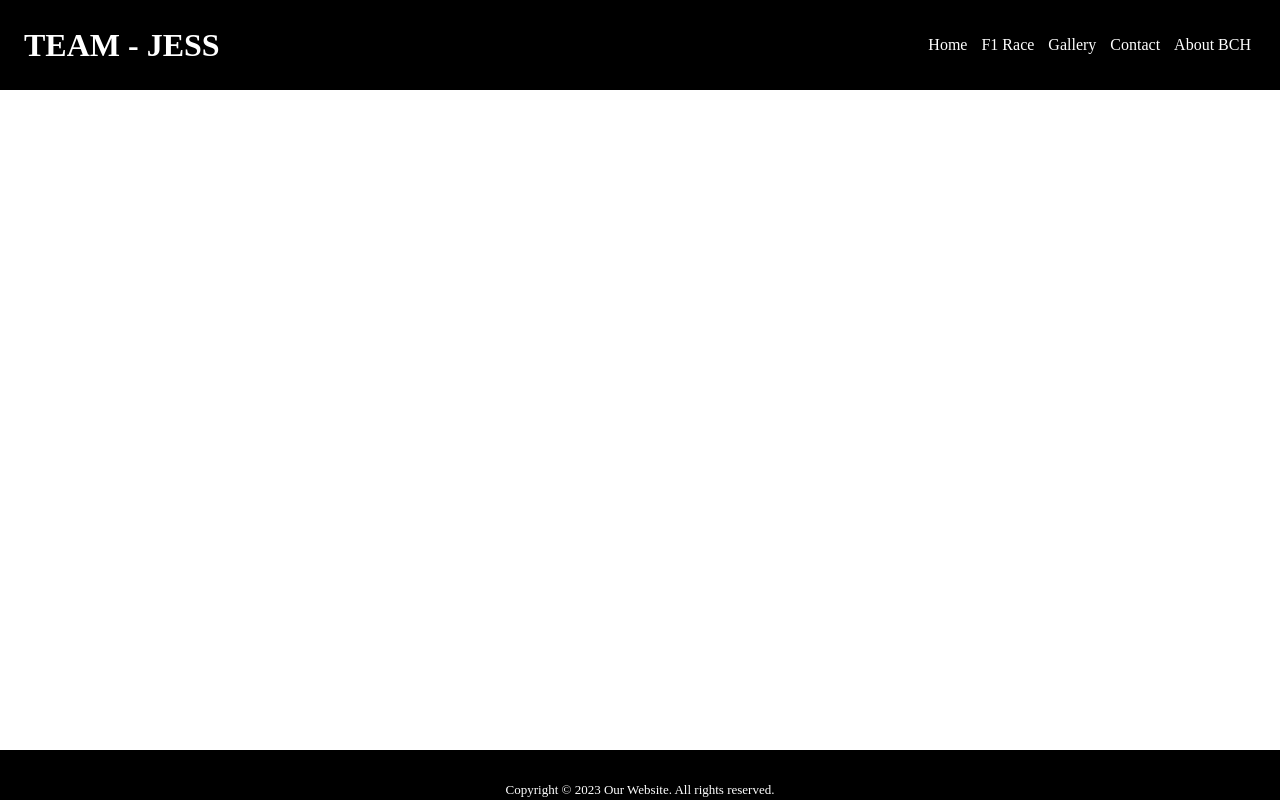
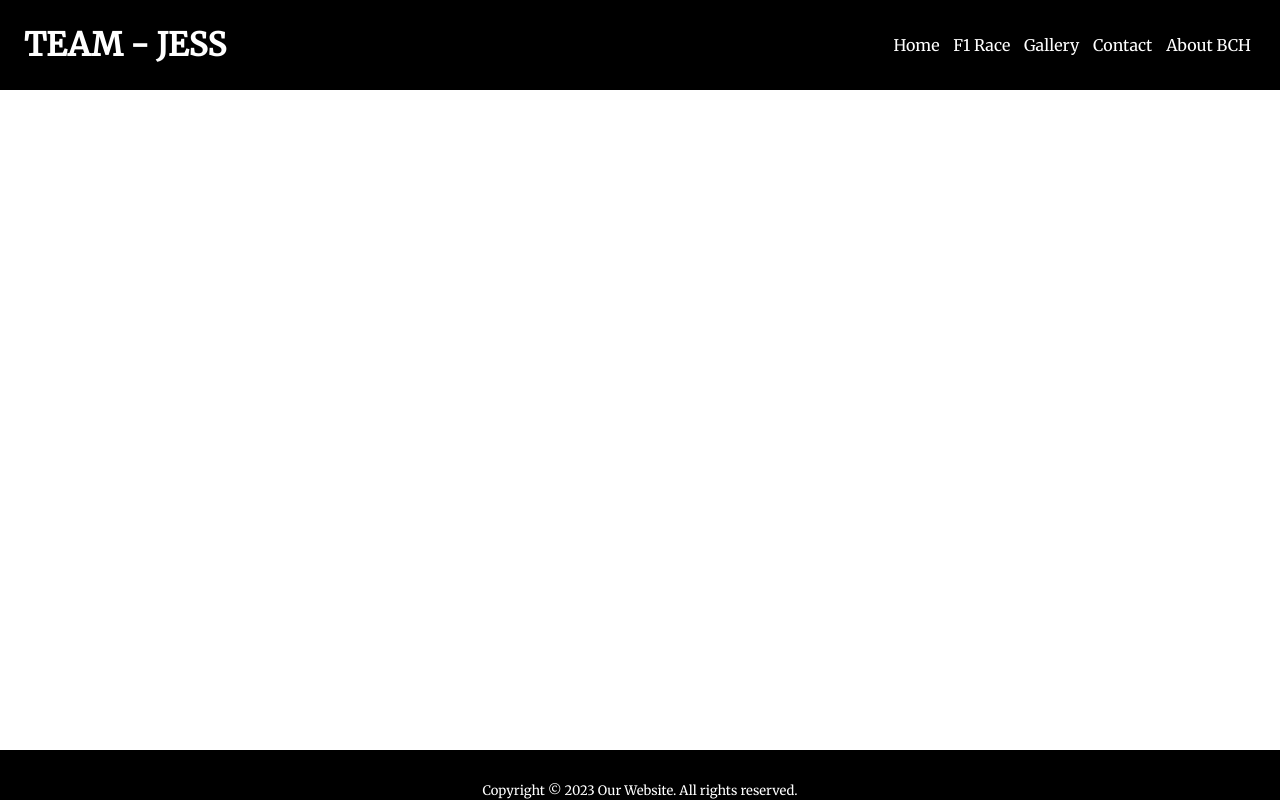
Before and after one commit to shree0007/Symfonyproject_Website, a Symfony app: template templates/base.html.twig in a window 1280 px wide. Run offline with Twig, Linux system fonts and the light colour scheme; the template is opened without the code that fills it, so the values that code supplies are empty; some libraries are stand-ins or nearby versions.

Commit message:
finalized

```diff
--- a/public/css/style.css
+++ b/public/css/style.css
@@ -1,7 +1,11 @@
+@import url('https://fonts.googleapis.com/css2?family=Merriweather&display=swap');
+
+
 * {
     margin: 0;
     padding: 0;
     box-sizing: border-box;
+    font-family: 'Merriweather', serif;
 }
 
 body {
@@ -27,6 +31,7 @@ header {
 h1 {
     color: white;
 }
+
 
 nav ul li {
     display: inline;
@@ -65,6 +70,7 @@ footer p {
     font-size: small;
     margin: 1rem 0rem;
     color: white;
+
 }
 
 .wrapper {
@@ -91,6 +97,7 @@ footer p {
     justify-content: center;
     align-items: center;
     margin-bottom: 3rem;
+
 }
 
 .info-btn {
--- a/templates/contact/index.html.twig
+++ b/templates/contact/index.html.twig
@@ -37,6 +37,7 @@
 		</form>
 	</div>
 
+
 	<script>
 		const form = document.querySelector('#contact-form');
 form.addEventListener('submit', (event) => {
```
